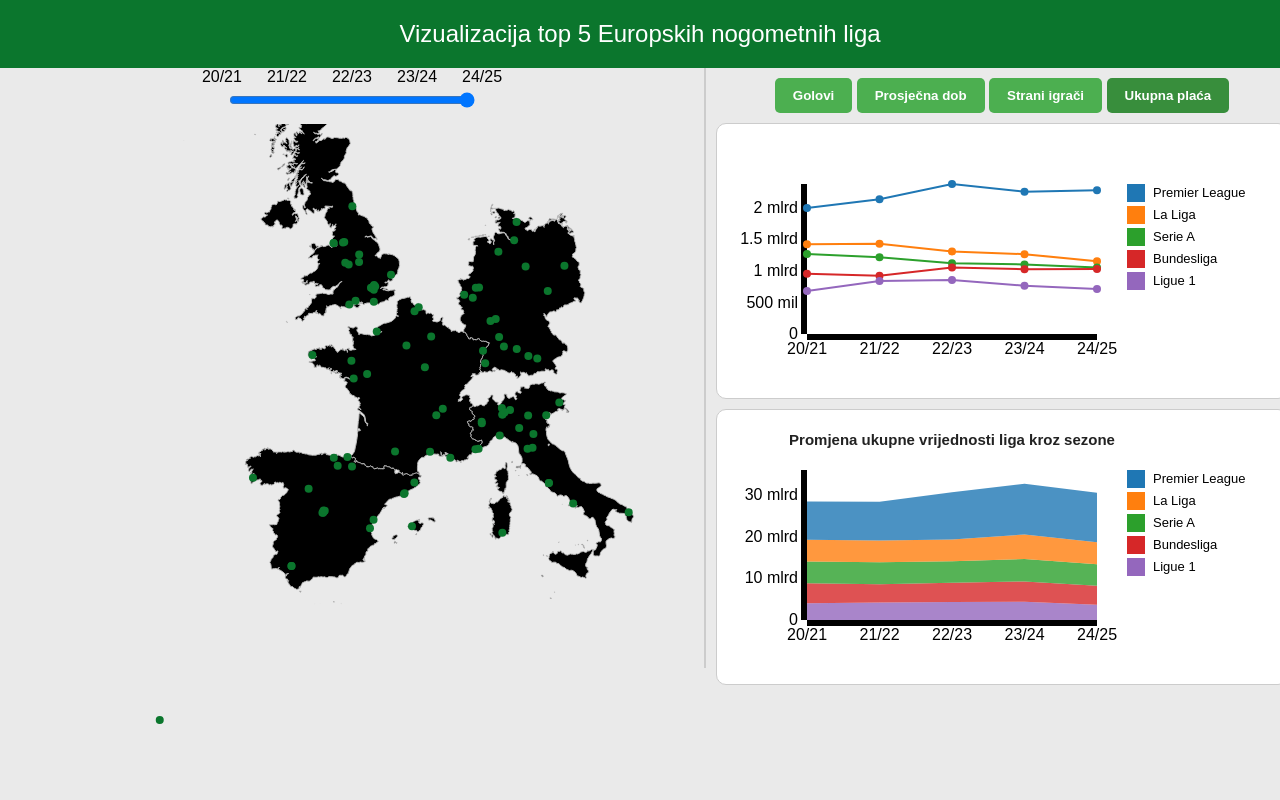
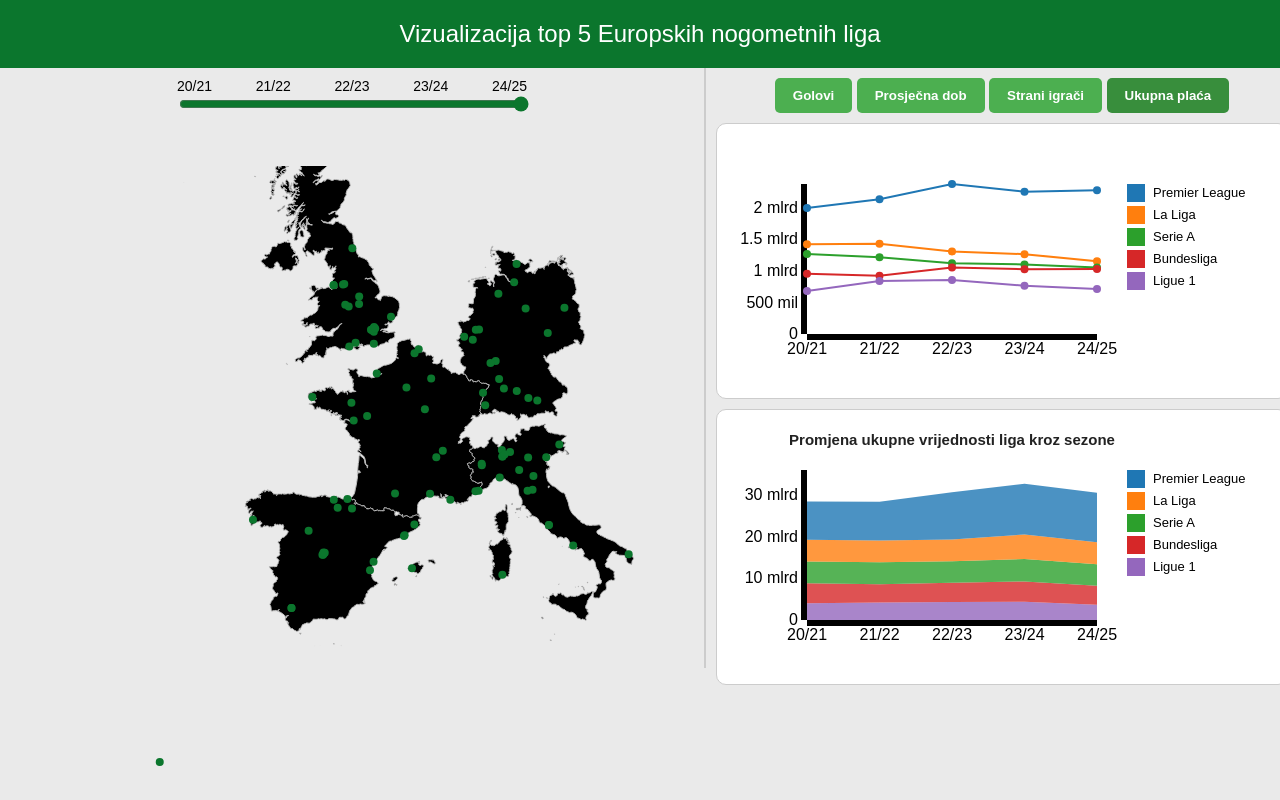
Before and after one commit to josipnovak/DataVisualizationProject, a plain HTML site: page index.html in a window 1280 px wide. Drawn offline with nearby package versions, Linux system fonts and the light colour scheme.

Commit message:
Changes is design

```diff
--- a/index.html
+++ b/index.html
@@ -13,7 +13,12 @@
             height: 600px;
             border-right: 2px solid #ccc;
         }
-
+        #map > svg {
+            display: block;
+            margin-left: auto;
+            margin-right: auto;
+            margin-top: 50px;
+        }
         #charts {
             width: 45%;
             height: 640px;
@@ -103,13 +108,18 @@
     <div class="container">
         <div id="map">
             <div style="text-align:center; margin-bottom: 15px;">
-            <div style="display: flex; justify-content: center; gap: 25px; margin-bottom: 5px;">
-                <span>20/21</span><span>21/22</span><span>22/23</span><span>23/24</span><span>24/25</span>
+            <div style="width: 350px; margin: 10px auto 15px auto; ">
+                <div style="display: flex; justify-content: space-between; font-size: 14px; margin-top: 2px;">
+                    <span>20/21</span>
+                    <span>21/22</span>
+                    <span>22/23</span>
+                    <span>23/24</span>
+                    <span>24/25</span>
+                </div>
+                <input type="range" id="seasonSlider" min="0" max="4" step="1" value="4" style="width: 100%; accent-color: #0b762d">
             </div>
-            <input type="range" id="seasonSlider" min="0" max="4" step="1" value="4"
-                style="width: 35%; height: 10px; border-radius: 5px; background-color: #ccc;">
         </div>
-        </div>
+    </div>
         <div id="leagueChart"></div>
         <div id="charts" style="position: relative;">
             <div id="tooltip" style="position:fixed; pointer-events:none; background:#fff; border:1px solid #ccc; border-radius:6px; padding:8px 12px; font-size:14px; display:none;"></div>
```
